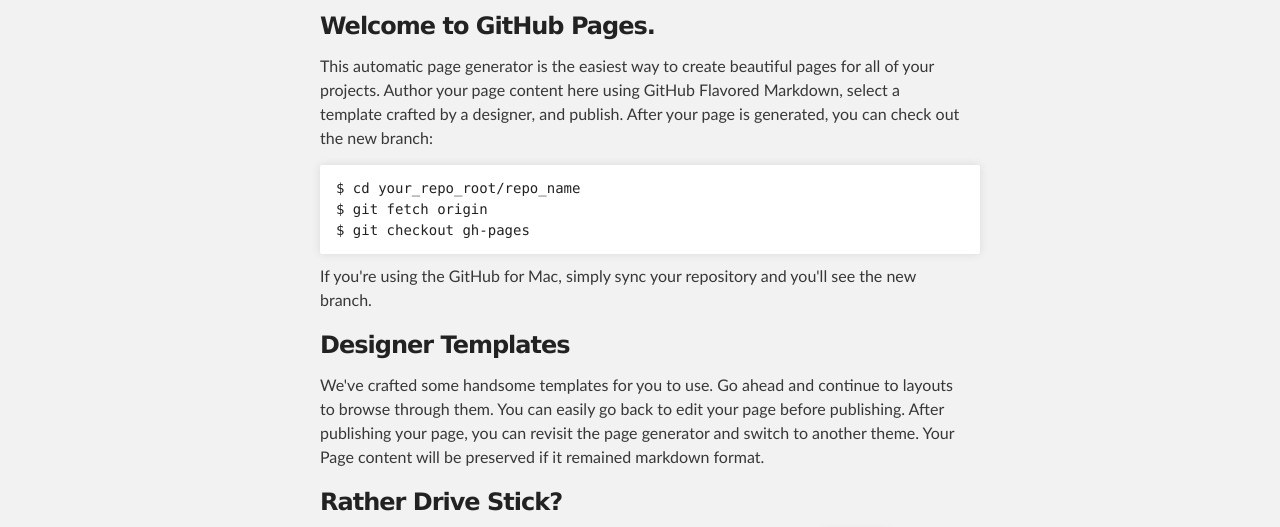
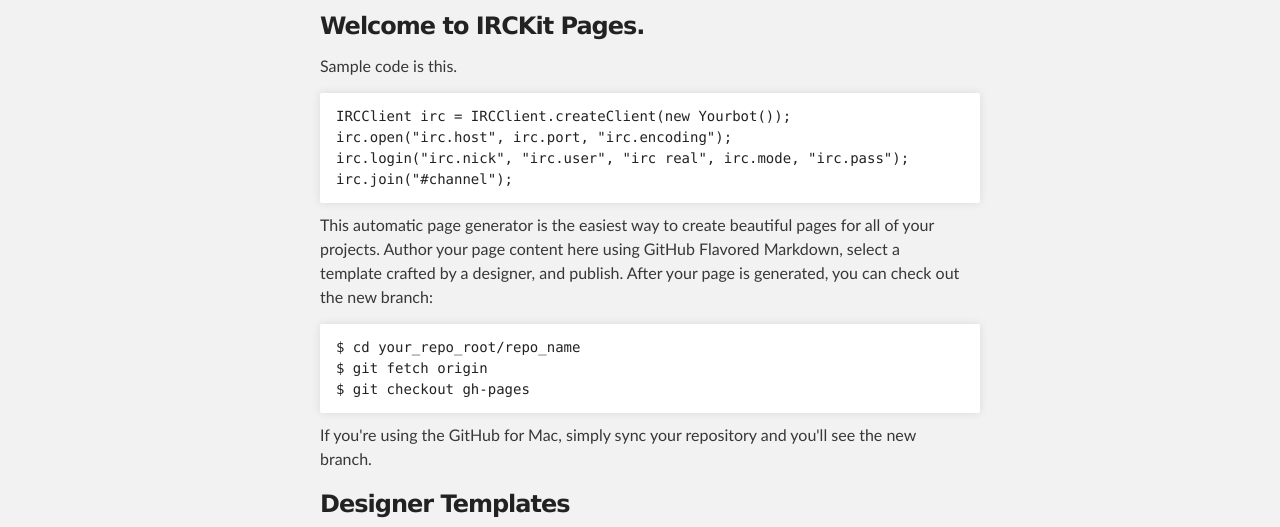
Before and after one commit to tarchan/IRCKit, a plain HTML site: page index.html in a window 1280 px wide. Shown: the part 252-779 px from the top of the page. Drawn offline with Linux system fonts and the light colour scheme.

Commit message:
サンプルコードを追加

```diff
--- a/index.html
+++ b/index.html
@@ -31,7 +31,15 @@
     <!-- MAIN CONTENT -->
     <div id="main_content_wrap" class="outer">
       <section id="main_content" class="inner">
-        <h3>Welcome to GitHub Pages.</h3>
+        <h3>Welcome to IRCKit Pages.</h3>
+
+<p>Sample code is this.</p>
+
+<pre><code>IRCClient irc = IRCClient.createClient(new Yourbot());
+irc.open("irc.host", irc.port, "irc.encoding");
+irc.login("irc.nick", "irc.user", "irc real", irc.mode, "irc.pass");
+irc.join("#channel");
+</code></pre>
 
 <p>This automatic page generator is the easiest way to create beautiful pages for all of your projects. Author your page content here using GitHub Flavored Markdown, select a template crafted by a designer, and publish. After your page is generated, you can check out the new branch:</p>
 
```
